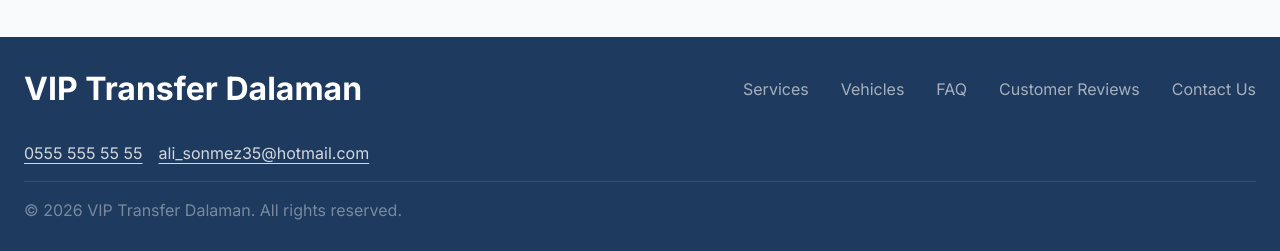
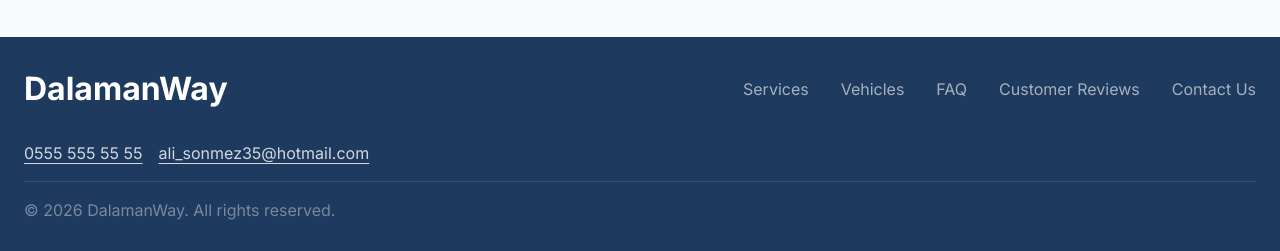
Before and after one commit to Alisnmez/vip-transfer-dalaman, a React (Vite) app in the folder frontend/: page / in a window 1280 px wide. Shown: the part 2725-2976 px from the top of the page. Built offline with nearby package versions, Linux system fonts and the light colour scheme; no server answers.

Commit message:
brand(ui): update public-facing DalamanWay identity

```diff
--- a/frontend/src/pages/public/HomePage.tsx
+++ b/frontend/src/pages/public/HomePage.tsx
@@ -13,7 +13,7 @@ export function HomePage() {
       meta.setAttribute('name', 'description')
       document.head.appendChild(meta)
     }
-    document.title = 'Dalaman Airport Private Transfers | VIP Transfer Dalaman'
+    document.title = 'Dalaman Airport Private Transfers | DalamanWay'
     meta.setAttribute('content', 'Book private transfers from Dalaman Airport to Fethiye, Gocek, Marmaris and Oludeniz. Explore routes and arrange your airport pickup.')
     return () => {
       document.title = previousTitle
@@ -236,7 +236,7 @@ export function HomePage() {
         <div className="max-w-container-max mx-auto px-gutter">
           <div className="flex flex-col md:flex-row justify-between items-start md:items-center gap-stack-lg mb-stack-lg">
             <div className="font-headline-lg text-headline-lg text-white font-bold">
-              VIP Transfer Dalaman
+              DalamanWay
             </div>
             <div className="flex flex-wrap gap-stack-lg">
               <Link className="text-white/60 hover:text-white transition-colors font-body-md" to="/services">Services</Link>
@@ -252,7 +252,7 @@ export function HomePage() {
           </div>
           <div className="flex flex-col md:flex-row justify-between items-center border-t border-white/10 pt-stack-md">
             <p className="text-white/40 font-body-md">
-              © {new Date().getFullYear()} VIP Transfer Dalaman. All rights reserved.
+              © {new Date().getFullYear()} DalamanWay. All rights reserved.
             </p>
 
           </div>
```
